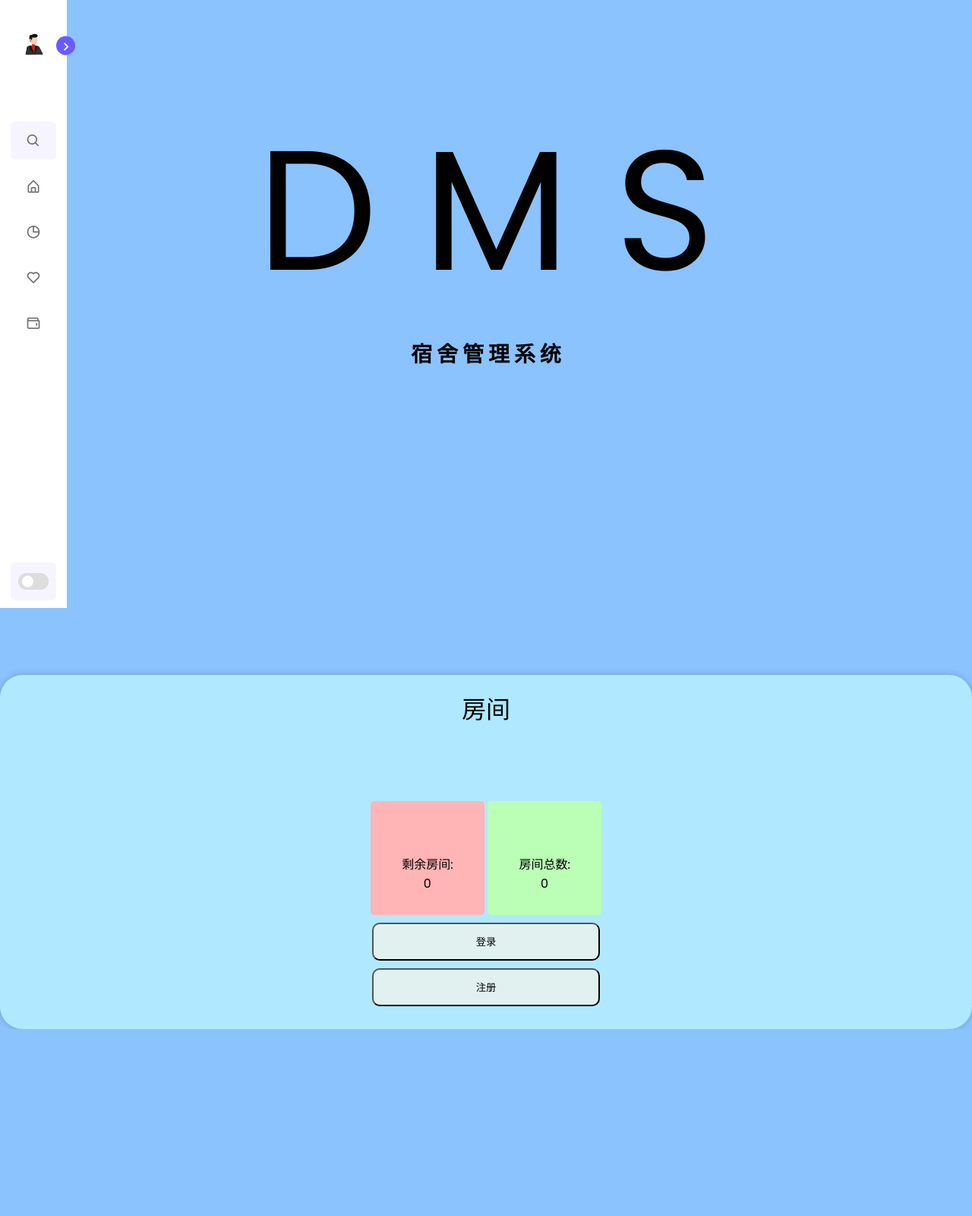
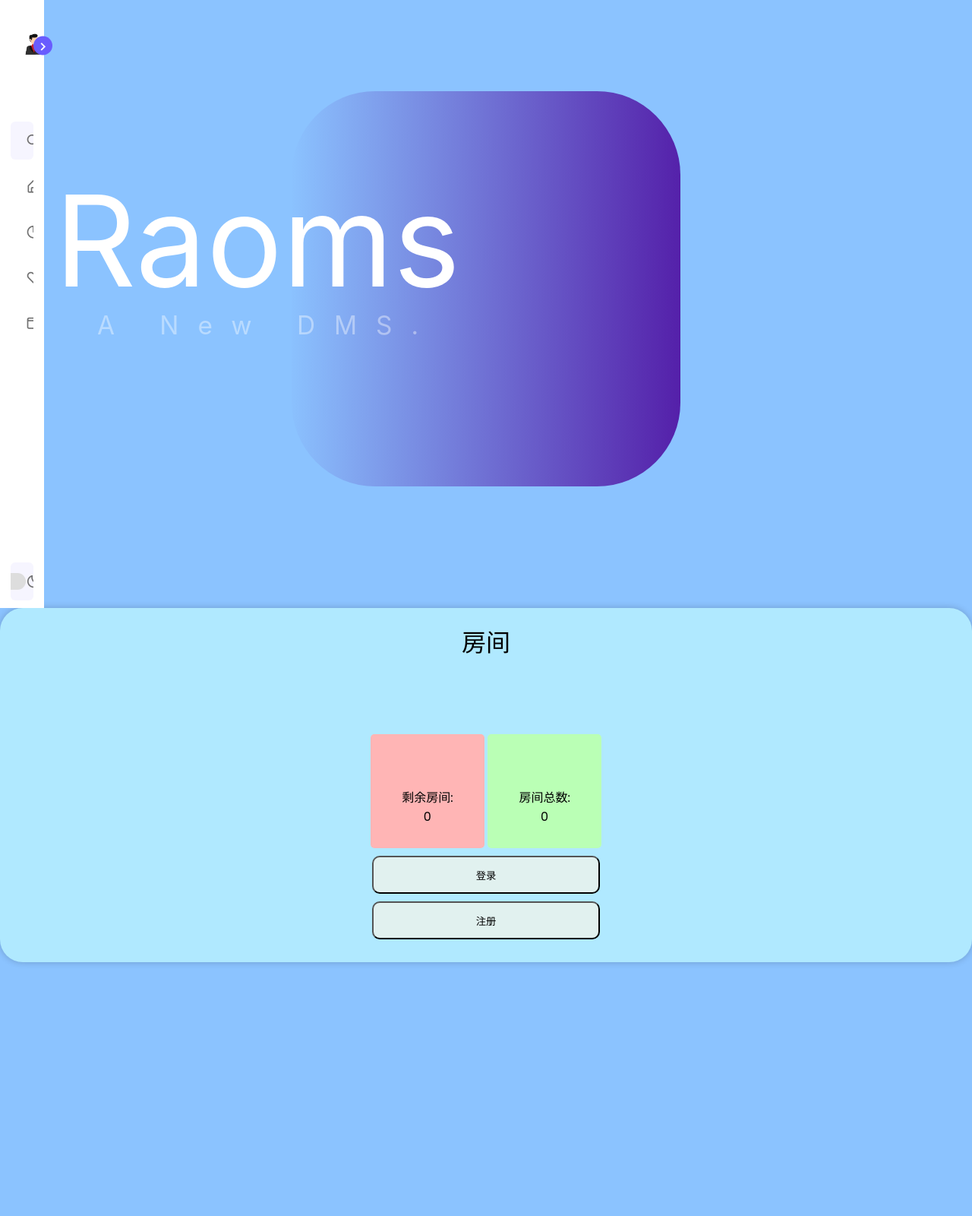
Before and after one commit to Qsinleo/Dormitory-Manage-System, a PHP site: page / in a window 1280 px wide. Shown: the whole page at 76% size. Before the commit the page ends 1354 px from the top, so only its background shows below. Run offline with PHP 8.4, Linux system fonts and the light colour scheme; data that the repository does not hold is empty.

Commit message:
New logo!

```diff
--- a/css/homepage.css
+++ b/css/homepage.css
@@ -8,12 +8,6 @@ body {
     margin-top: 8.5%;
 }
 
-#title{
-    display: grid;
-    place-items: center;
-    font-size: 7em;
-}
-
 .st{
     font-size: 3em;
 }
@@ -21,7 +15,7 @@ body {
 #rooms {
     text-align: center;
     margin: auto;
-    margin-top: 50vh;
+    margin-top: 100vh;
     padding: 20px 20px 20px 20px;
     background-color: var(--second-body-color);
     border-radius: 30px;
--- a/css/nav.css
+++ b/css/nav.css
@@ -51,7 +51,7 @@ body.dark {
     top: 0;
     left: 0;
     height: 100%;
-    width: 250px;
+    width: 13vw;
     padding: 10px 14px;
     background: var(--sidebar-color);
     transition: var(--tran-03);
@@ -59,7 +59,7 @@ body.dark {
 }
 
 .sidebar.close {
-    width: 88px;
+    width: 4.5vw;
 }
 
 .sidebar li {
--- a/index.php
+++ b/index.php
@@ -129,13 +129,12 @@ function data_uri($contents, $mime)
     </nav>
 
     <div id="main">
-        <section id="title">
+        <div id="title">
             <!-- Title -->
-            <div style="font-size:2em;">D M S</div>
-            <div style="font-size: 0.25em !important;font-weight: bold !important;">
-                宿 舍 管 理 系 统
-            </div>
-        </section>
+            <div                  style="width: 40%; height: 65vh; left: 30vw; top: 15vh; position: absolute; background: linear-gradient(271deg, #541FA9 0%, rgba(83.58, 31.36, 168.79, 0) 100%);; border-radius: 110px"></div>
+            <div id="title-text"  style="width: 45vw; left: 9vh; top: 27vh; position: absolute; color: white; font-size: 5em; font-family: Inter; font-weight: 400; word-wrap: break-word">Raoms</div>
+            <div id="title-text2" style="width: 90vw; height: 11vh; left: 10vw; top: 51vh; position: absolute; color: rgba(255, 255, 255, 0.40); font-size: 50px; font-family: Inter; font-weight: 400; letter-spacing: 25px; word-wrap: break-word">A New DMS.</div>
+        </div>
         <section id="rooms">
             <span style="text-align:center;display:block;font-size:2em;font-family: 'Segoe UI', Tahoma, Geneva, Verdana, sans-serif;">房间</span>
             <div id="remain">
@@ -220,4 +219,10 @@ function data_uri($contents, $mime)
 <script src="./js/browserChecker.js"></script>
 <script src="./js/nav.js"></script>
 <script src="./js/lightDarkModeSwitcher.js"></script>
+<script>
+    var fontMatcher=()=>{    var screenDiv=window.innerWidth / 1920;
+        document.getElementById("title-text").style.fontSize=(250 * screenDiv)+"px"
+        document.getElementById("title-text2").style.fontSize=(50 * screenDiv)+"px"}
+    setInterval(fontMatcher,100)
+</script>
 </html>
```
